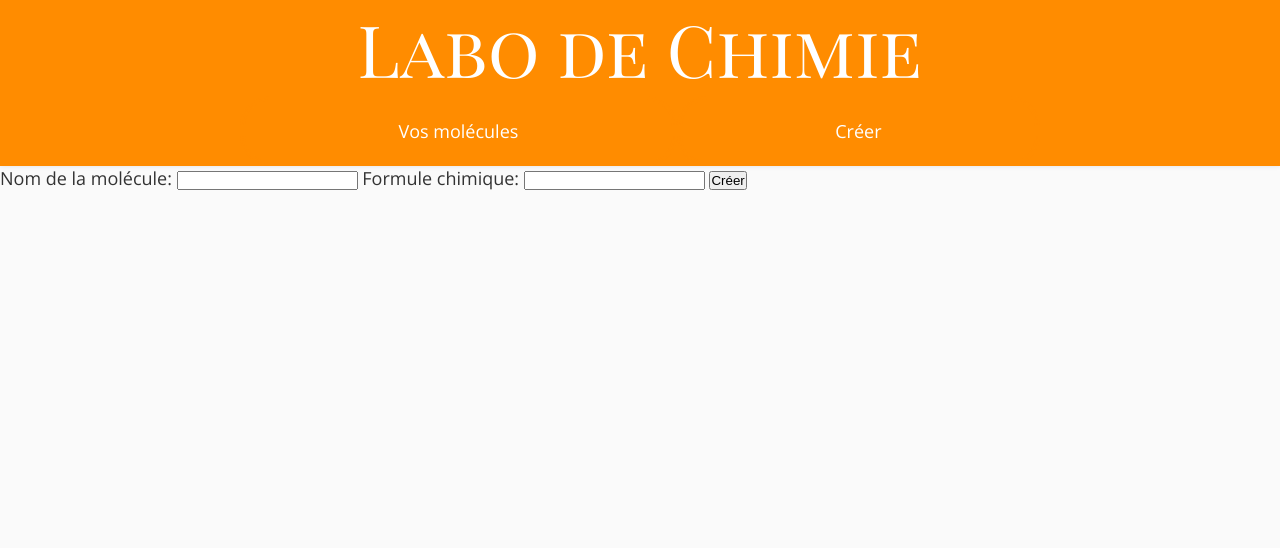
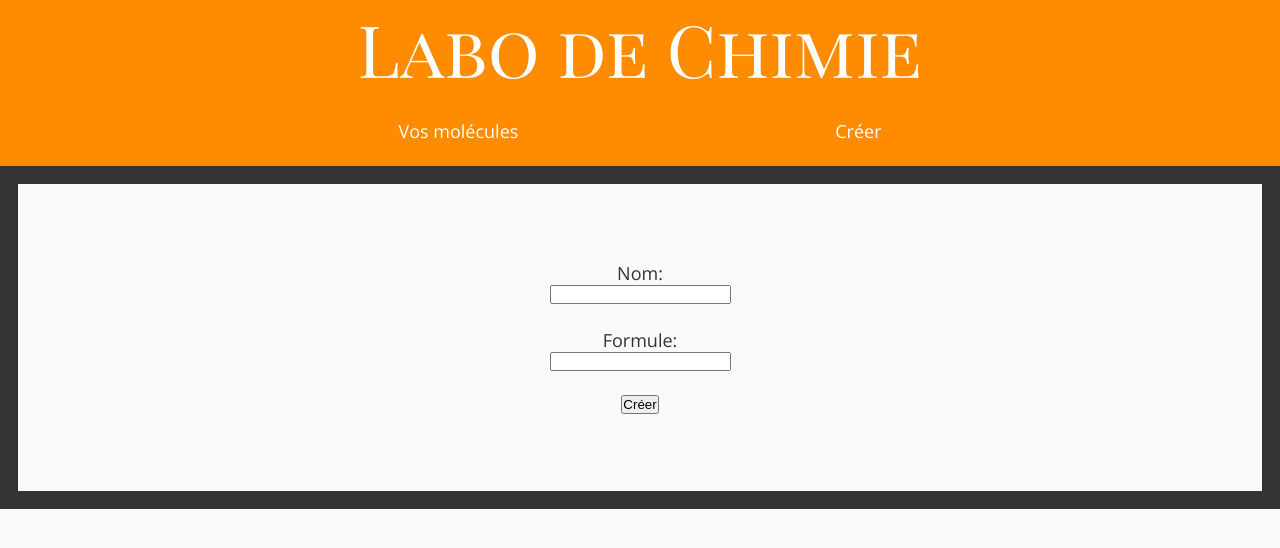
Before and after one commit to Epiniac/mvc_firstproject, a PHP site: page /php_mvc/views/createmolecule.php in a window 1280 px wide. Shown: the top 548 px of the page. Run offline with PHP 8.4, Linux system fonts and the light colour scheme.

Commit message:
css update

```diff
--- a/index.php
+++ b/index.php
@@ -1,5 +1,6 @@
 <?php
 #URL : http://localhost/php_mvc/index.php?action=viewMolecules
+
 require_once __DIR__ . '/controllers/Controller.php';
 $db = new PDO('mysql:host=localhost;dbname=chimie', 'root', '');
 require_once __DIR__ . '/models/Molecule.php';
--- a/views/createmolecule.php
+++ b/views/createmolecule.php
@@ -1,10 +1,12 @@
 <?php include __DIR__ . '/header.php' ?>
 <form action="?action=createMolecule" method="post">
-  <label for="nom">Nom de la molécule: </label>
+  <div class="display-form">
+  <label for="nom">Nom: </label>
   <input type="text" name="nom" id="nom" required>
-
-  <label for="formule">Formule chimique: </label>
+  <br>
+  <label for="formule">Formule: </label>
   <input type="text" name="formule" id="formule" required>
-
+  <br>
   <input type="submit" name="submit" value="Créer">
+  </div>
 </form>
--- a/views/header.php
+++ b/views/header.php
@@ -49,7 +49,6 @@
         position: relative;
     }
 
-        // animmation
     nav a::after {
         content: '';
         position: absolute;
@@ -73,6 +72,15 @@
 
     }
 
+    .display-form{
+        display: flex;
+        align-items: center;
+        justify-content: center;
+        flex-direction: column;
+        padding: 6%;
+        border: solid #333 18px ;
+    }
+
 
 </style>
     <header>
--- a/views/updatemolecule.php
+++ b/views/updatemolecule.php
@@ -1,5 +1,6 @@
 <?php include __DIR__ . '/header.php' ?>
 <form action="?action=updateMolecule&id=<?php echo $id;?>" method="post">
+    <div class="display-form">
     <label for="nom">Nom:</label>
     <input type="text" name="nom" value="">
     <br>
@@ -7,4 +8,5 @@
     <input type="text" name="formule" value="">
     <br>
     <input type="submit" name="submit" value="Mettre à jour">
+    </div>
 </form>
```
